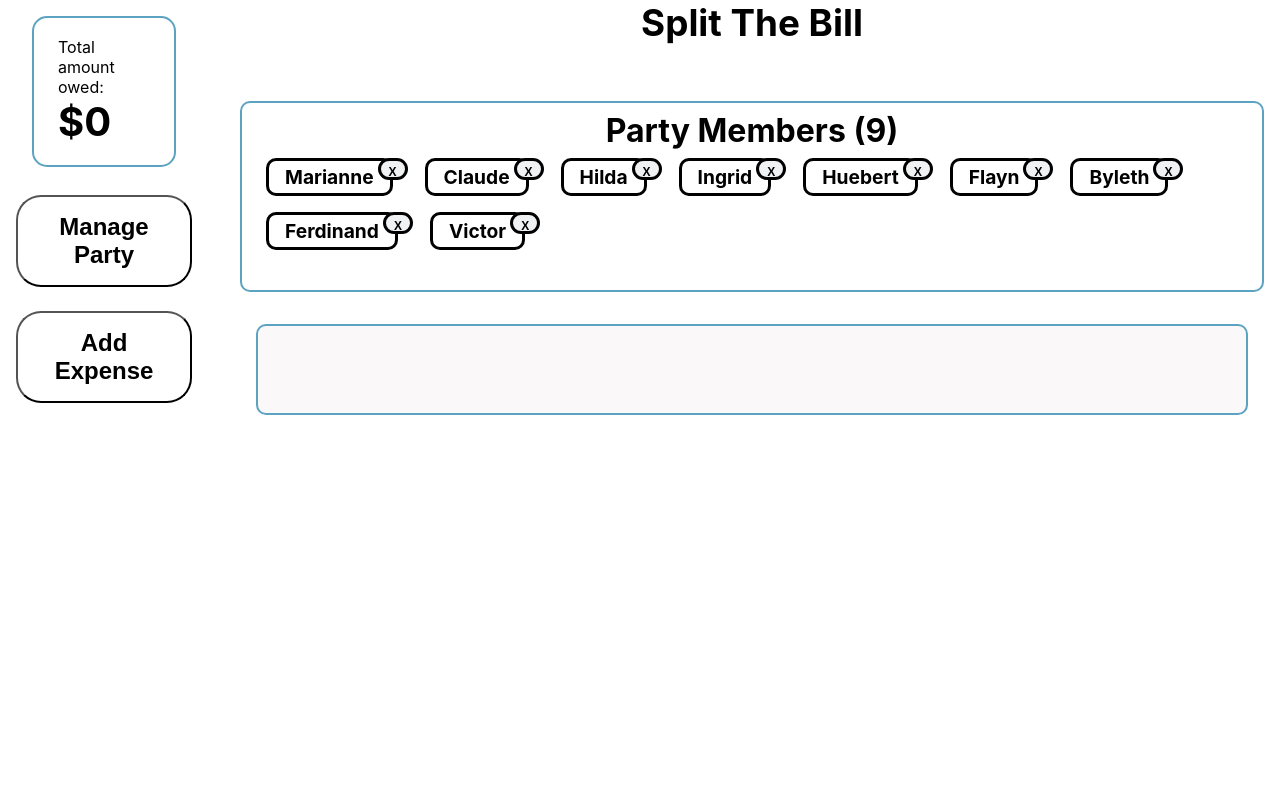
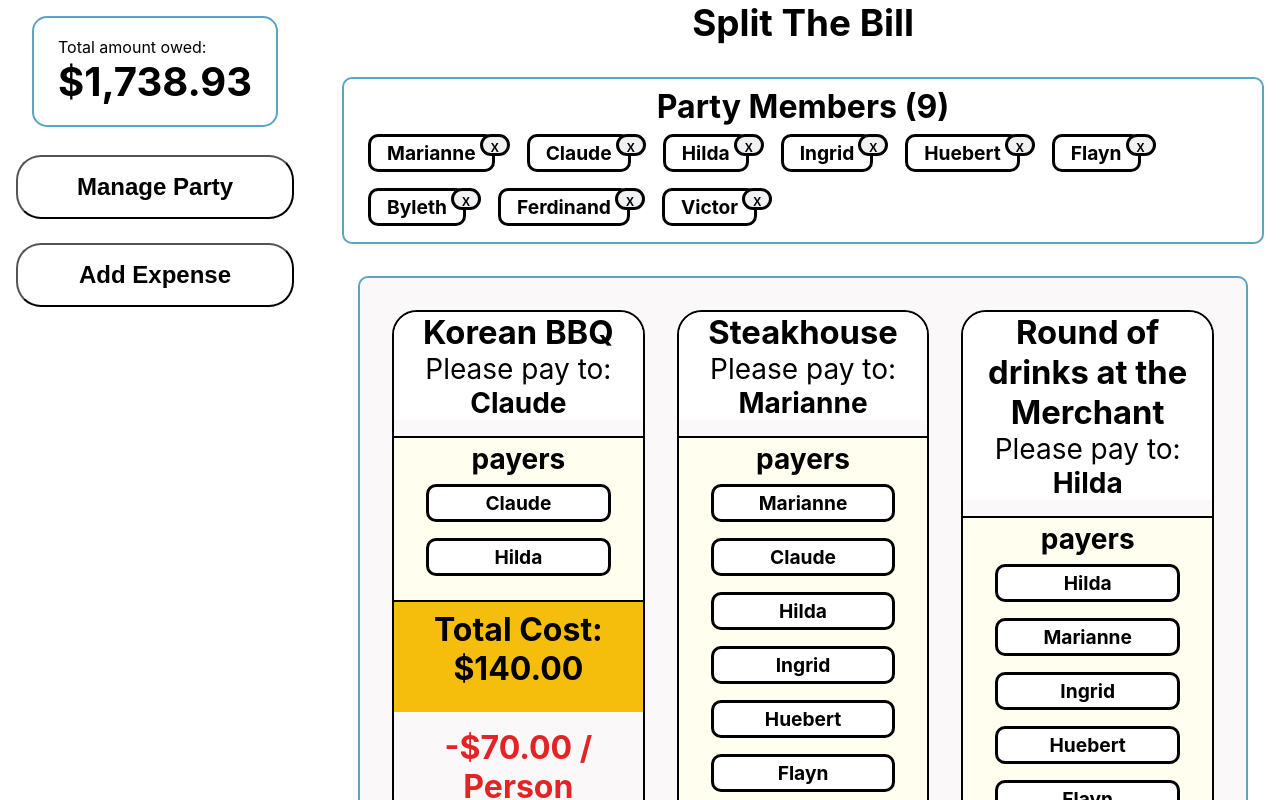
Before and after one commit to WesloTheWeb/SplitBillApp, a React (Create React App) app: page / in a window 1280 px wide. Shown: the top 800 px of the page. Built offline with nearby package versions, Linux system fonts and the light colour scheme.

Commit message:
Fresh slate

```diff
--- a/src/app/expenseSlice.js
+++ b/src/app/expenseSlice.js
@@ -2,24 +2,24 @@ import { createSlice } from "@reduxjs/toolkit";
 
 const initialState = {
     expenses: [
-        // {
-        //     expenseName: 'Korean BBQ',
-        //     personBeingPaid: 'Claude',
-        //     cost: 140,
-        //     payers: ['Claude', 'Hilda'],
-        // },
-        // {
-        //     expenseName: 'Steakhouse',
-        //     personBeingPaid: 'Marianne',
-        //     cost: 1500.43,
-        //     payers: ['Marianne', 'Claude', 'Hilda', 'Ingrid', 'Huebert', 'Flayn', 'Byleth', 'Ferdinand', 'Victor'],
-        // },
-        // {
-        //     expenseName: 'Round of drinks at the Merchant',
-        //     personBeingPaid: 'Hilda',
-        //     cost: 98.5,
-        //     payers: ['Hilda', 'Marianne', 'Ingrid', 'Huebert', 'Flayn'],
-        // },
+        {
+            expenseName: 'Korean BBQ',
+            personBeingPaid: 'Claude',
+            cost: 140,
+            payers: ['Claude', 'Hilda'],
+        },
+        {
+            expenseName: 'Steakhouse',
+            personBeingPaid: 'Marianne',
+            cost: 1500.43,
+            payers: ['Marianne', 'Claude', 'Hilda', 'Ingrid', 'Huebert', 'Flayn', 'Byleth', 'Ferdinand', 'Victor'],
+        },
+        {
+            expenseName: 'Round of drinks at the Merchant',
+            personBeingPaid: 'Hilda',
+            cost: 98.5,
+            payers: ['Hilda', 'Marianne', 'Ingrid', 'Huebert', 'Flayn'],
+        },
     ]
 }
 
--- a/src/components/NameTag/NameTag.js
+++ b/src/components/NameTag/NameTag.js
@@ -52,7 +52,3 @@ const NameTag = ({ name, payNames }) => {
 };
 
 export default NameTag;
-
-// TODO: Different button to affect different states the party member state and the paying state.
-// So deleting from payers, won't delete from party member.
-// but deleting from partymembers will delete in payers
--- a/src/containers/ExpenseForm/ExpenseForm.js
+++ b/src/containers/ExpenseForm/ExpenseForm.js
@@ -4,27 +4,17 @@ import { useForm } from "react-hook-form";
 import { setExpenseBucket } from '../../app/expenseSlice';
 import { toggleOverlay } from '../../app/overlaySlice';
 import Button from '../../components/Button/Button';
-import NameTag from '../../components/NameTag/NameTag';
 import Party from '../Party/Party';
 import classes from './ExpenseForm.module.scss';
-
-// TODO: Might be better UX to do a search field to select people than dropdown. I.e type first few letters of available party
-// member and it will populate the field.
 
 const { buttonContainer, payersContainers } = classes;
 
 const ExpenseForm = () => {
-
-    const [peopleArr, setPeopleArr] = useState([]);
-    const [verified, isVerified] = useState(false);
-    const [payerNameValue, setPayerNameValue] = useState('')
     const dispatch = useDispatch();
     const availablePartyMembers = useSelector((state) => state.party.partyMembers);
-
-    const { register, handleSubmit, reset, formState: { errors }, control } = useForm();
+    const { register, handleSubmit } = useForm();
 
     const onSubmit = (data) => {
-
         parseInt(data.cost);
         let count = 0;
         console.log(data);
@@ -62,33 +52,6 @@ const ExpenseForm = () => {
         }
     };
 
-    const handleChange = (event) => {
-        setPayerNameValue(event.target.value);
-    };
-
-    const addPayers = () => {
-        const sanitizeInput = (str) => {
-            return str.charAt(0).toUpperCase() + str.slice(1);
-        };
-
-        setPeopleArr([...peopleArr, truncateName(sanitizeInput(payerNameValue))]);
-        setPayerNameValue('')
-        console.log(peopleArr);
-    };
-    // TODO: Should only add from names available on partyMember slice. Error validation.
-    // TODO: Filter each time shortcut for names on party member.
-    // Don't want to add a payer to non-existant party member.
-
-    const addEverybody = () => {
-        setPeopleArr([...peopleArr, ...availablePartyMembers]);
-        console.log(peopleArr);
-    };
-
-    const includeAll = (evnt) => {
-        evnt.preventDefault();
-        isVerified(!verified);
-    }
-
     return (
         <>
             <h2>Add Expense</h2>
@@ -120,19 +83,7 @@ const ExpenseForm = () => {
                                 required: "Cost cannot be blank.", valueAsNumber: true,
                             })}
                         />
-                        {/* <label>Participants</label>
-                        <span>The textbox below will show a list of available party members, whom you can add that will be the ones paying for this expense.</span>
-                        <div className='addingPayersContainer'>
-                            <input
-                                type="text"
-                                onChange={handleChange}
-                                placeholder='Person(s) name'
-                                value={payerNameValue}
-                            />
-                            <div onClick={addPayers}>+ Add</div>
-                        </div> */}
                         <h3>People who are paying:</h3>
-                        {/* <p>After entering the name of people who are expected to pay, check mark them below to finalize. Anybody not checkmarked will not be added to tally.</p> */}
                         <p>Below is a list of available party members. Check each person name that is expected to pay then click submit when finished.</p>
                     </div>
                     <div>
@@ -153,16 +104,13 @@ const ExpenseForm = () => {
                                         type="checkbox"
                                         value={person}
                                     />
-                                    <label htmlFor={idx}> {person} </label>
+                                    <label htmlFor={idx}> {truncateName(person)} </label>
                                 </div>
                             )
                         })}
                     </div>
                 </section>
                 <section className={buttonContainer}>
-                    {/* <button
-                        onClick={includeAll}
-                    >everybody pays</button> */}
                     <Button
                         action={closeForm}
                         Btntype='cancel'
```
